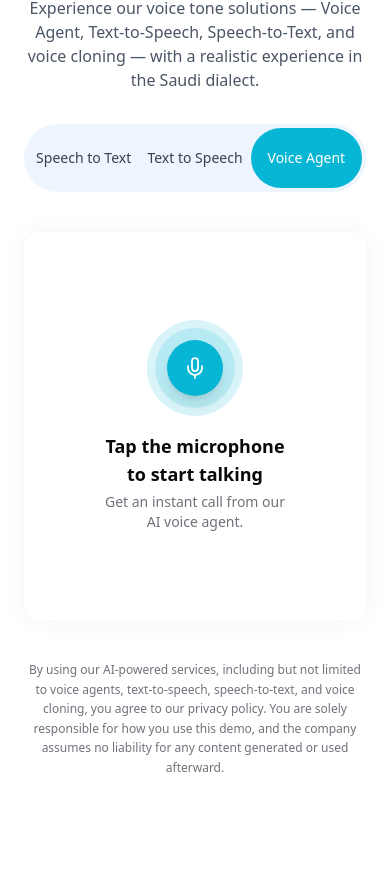
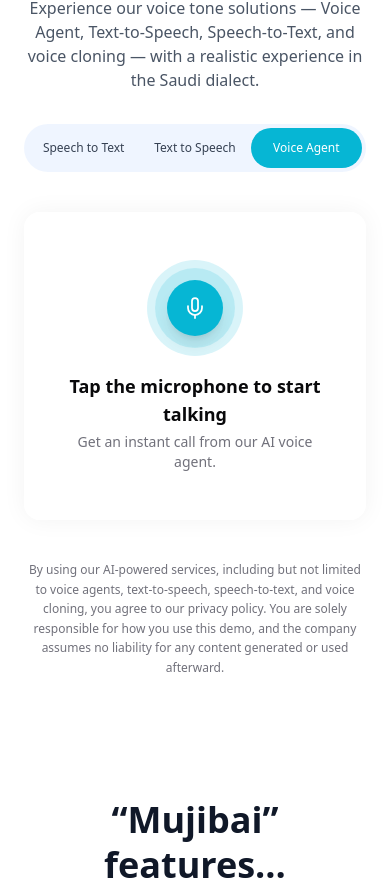
Before and after one commit to mujib-ai/mujibai-fe, a Next.js app: page / in a window 390 px wide. Shown: the part 1099-1993 px from the top of the page. Built offline with nearby package versions, Linux system fonts and the light colour scheme; no server answers.

Commit message:
fix style in voice agent panel

```diff
--- a/src/shared/components/templates/landingPage/InteractiveExperienceSection.tsx
+++ b/src/shared/components/templates/landingPage/InteractiveExperienceSection.tsx
@@ -55,20 +55,20 @@ export default function InteractiveExperienceSection() {
           <TabsList className="mx-auto grid h-auto w-full max-w-2xl grid-cols-3 rounded-full bg-[#3B82F614] p-1 dark:bg-[#3B82F614]">
             <TabsTrigger
               value="speechToText"
-              className="flex-1 rounded-full px-6 py-5 text-sm font-medium text-gray-700 transition-all duration-300 ease-in-out hover:bg-[#06B6D420] data-[state=active]:bg-[#06B6D4] data-[state=active]:text-white dark:text-gray-300 dark:data-[state=active]:bg-[#06B6D440]"
+              className="min-w-0 flex-1 rounded-full px-2 py-3 text-xs font-medium text-gray-700 transition-all duration-300 ease-in-out hover:bg-[#06B6D420] data-[state=active]:bg-[#06B6D4] data-[state=active]:text-white sm:px-6 sm:py-5 sm:text-sm dark:text-gray-300 dark:data-[state=active]:bg-[#06B6D440]"
             >
               {t('tabs.speechToText')}
             </TabsTrigger>
 
             <TabsTrigger
               value="textToSpeech"
-              className="flex-1 rounded-full px-6 py-5 text-sm font-medium text-gray-700 transition-all duration-300 ease-in-out hover:bg-[#06B6D420] data-[state=active]:bg-[#06B6D4] data-[state=active]:text-white dark:text-gray-300 dark:data-[state=active]:bg-[#06B6D440]"
+              className="min-w-0 flex-1 rounded-full px-2 py-3 text-xs font-medium text-gray-700 transition-all duration-300 ease-in-out hover:bg-[#06B6D420] data-[state=active]:bg-[#06B6D4] data-[state=active]:text-white sm:px-6 sm:py-5 sm:text-sm dark:text-gray-300 dark:data-[state=active]:bg-[#06B6D440]"
             >
               {t('tabs.textToSpeech')}
             </TabsTrigger>
             <TabsTrigger
               value="voiceAgent"
-              className="flex-1 rounded-full px-6 py-5 text-sm font-medium text-gray-700 transition-all duration-300 ease-in-out hover:bg-[#06B6D420] data-[state=active]:bg-[#06B6D4] data-[state=active]:text-white dark:text-gray-300 dark:data-[state=active]:bg-[#06B6D440]"
+              className="min-w-0 flex-1 rounded-full px-2 py-3 text-xs font-medium text-gray-700 transition-all duration-300 ease-in-out hover:bg-[#06B6D420] data-[state=active]:bg-[#06B6D4] data-[state=active]:text-white sm:px-6 sm:py-5 sm:text-sm dark:text-gray-300 dark:data-[state=active]:bg-[#06B6D440]"
             >
               {t('tabs.voiceAgent')}
             </TabsTrigger>
--- a/src/shared/components/templates/landingPage/interactiveExperience/SpeechToTextPanel.tsx
+++ b/src/shared/components/templates/landingPage/interactiveExperience/SpeechToTextPanel.tsx
@@ -20,7 +20,7 @@ export function SpeechToTextPanel() {
   };
 
   return (
-    <Card className="relative flex w-full flex-col gap-2 rounded-2xl bg-[#FFFFFFCC] px-8 py-10 shadow-[0_0_25px_rgba(0,0,0,0.05)] backdrop-blur-md transition-all duration-200 dark:bg-[#06B6D40F]">
+    <Card className="relative flex w-full flex-col gap-2 rounded-2xl bg-[#FFFFFFCC] px-4 py-6 shadow-[0_0_25px_rgba(0,0,0,0.05)] backdrop-blur-md transition-all duration-200 sm:px-8 sm:py-10 dark:bg-[#06B6D40F]">
       <CardContent className="flex flex-col gap-6 p-0">
         <div>
           <h3 className="text-xl font-bold">{t('speechToText.heading')}</h3>
--- a/src/shared/components/templates/landingPage/interactiveExperience/TextToSpeechPanel.tsx
+++ b/src/shared/components/templates/landingPage/interactiveExperience/TextToSpeechPanel.tsx
@@ -54,10 +54,10 @@ export function TextToSpeechPanel({ isRtl }: { isRtl: boolean }) {
   };
 
   return (
-    <Card className="relative flex flex-col items-center gap-2 rounded-2xl bg-[#FFFFFFCC] px-8 py-10 shadow-[0_0_25px_rgba(0,0,0,0.05)] backdrop-blur-md transition-all duration-200 dark:bg-[#06B6D40F]">
+    <Card className="relative flex w-full flex-col gap-2 rounded-2xl bg-[#FFFFFFCC] px-4 py-6 shadow-[0_0_25px_rgba(0,0,0,0.05)] backdrop-blur-md transition-all duration-200 sm:px-8 sm:py-10 dark:bg-[#06B6D40F]">
       <CardHeader
         className={cn(
-          'border-border gap-1 border-b px-8 pt-8 pb-6',
+          'border-border w-full gap-1 border-b px-0 pt-4 pb-6 sm:px-8 sm:pt-8',
           isRtl ? 'text-right' : 'text-left'
         )}
       >
@@ -67,7 +67,7 @@ export function TextToSpeechPanel({ isRtl }: { isRtl: boolean }) {
         <h3 className="text-xl font-bold">{t('textToSpeech.heading')}</h3>
       </CardHeader>
 
-      <CardContent className="flex flex-col gap-6 px-8 pb-8">
+      <CardContent className="w-full px-0 pb-4 sm:px-8 sm:pb-8">
         <div className="grid grid-cols-1 gap-6 lg:grid-cols-[2fr_1fr]">
           <div className="flex flex-col gap-2">
             <div className="text-muted-foreground flex items-center justify-between text-xs">
--- a/src/shared/components/templates/landingPage/interactiveExperience/VoiceAgentPanel.tsx
+++ b/src/shared/components/templates/landingPage/interactiveExperience/VoiceAgentPanel.tsx
@@ -22,8 +22,8 @@ export function VoiceAgentPanel() {
   };
 
   return (
-    <Card className="relative flex w-full flex-col items-center gap-2 rounded-2xl bg-[#FFFFFFCC] px-8 py-10 shadow-[0_0_25px_rgba(0,0,0,0.05)] backdrop-blur-md transition-all duration-200 lg:w-86 dark:bg-[#06B6D40F]">
-      <div className="flex flex-col items-center justify-center gap-4 p-12 text-center">
+    <Card className="relative flex w-full flex-col items-center gap-2 rounded-2xl bg-[#FFFFFFCC] px-4 py-6 shadow-[0_0_25px_rgba(0,0,0,0.05)] backdrop-blur-md transition-all duration-200 sm:px-8 sm:py-10 dark:bg-[#06B6D40F]">
+      <div className="flex flex-col items-center justify-center gap-4 p-6 text-center sm:p-12">
         <MicButton
           active={listening}
           onClick={toggleListening}
```
